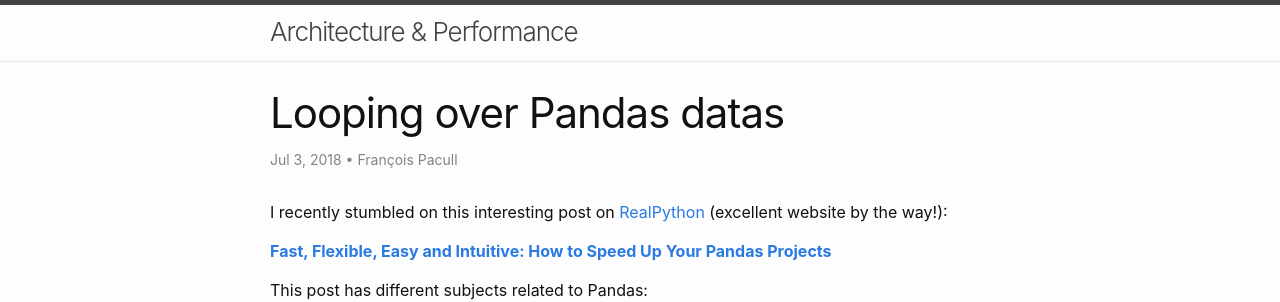
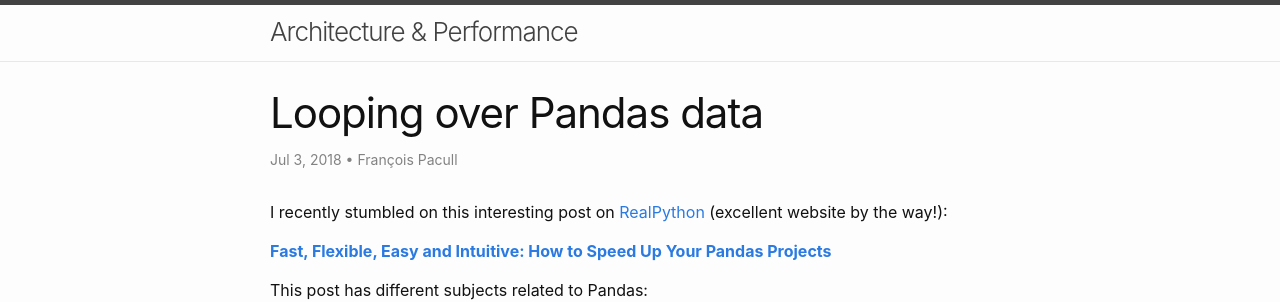
Before and after one commit to aetperf/aetperf.github.io, a Jekyll site: the page built from _posts/2018-07-03-Looping-over-Pandas-data.md, in a window 1280 px wide and 900 px high. Shown: the top 302 px of the window. Built offline with Jekyll 4.4.1, drawn with Linux system fonts in a browser that asks for light colours.

Commit message:
minor update

```diff
--- a/_posts/2018-07-03-Looping-over-Pandas-data.md
+++ b/_posts/2018-07-03-Looping-over-Pandas-data.md
@@ -1,5 +1,5 @@
 ---
-title: Looping over Pandas datas
+title: Looping over Pandas data
 layout: post
 author: François Pacull
 tags: Pandas Cython Numba
```
Also changed, not shown: _posts/2019-04-24-GPU-installation-of-OmniSci-on-AWS.md (+2 -0 lines).
